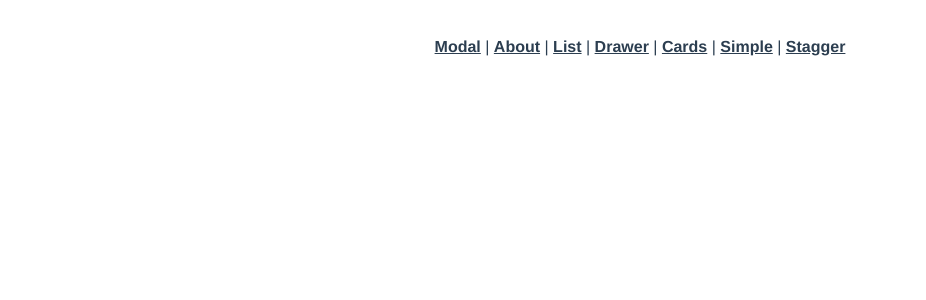
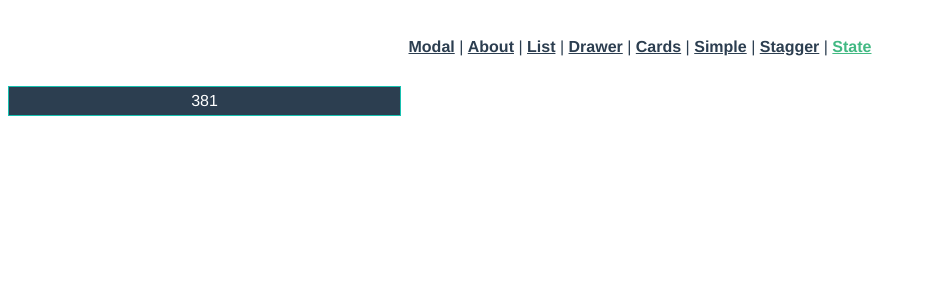
Before and after one commit to chungthehao/VueMastery-Animating-Vue, a Vue app: page /state in a window 1280 px wide. Shown: the top 300 px of the page, without its empty margins (0-926 px from the left). Built offline with nearby package versions, Linux system fonts and the light colour scheme.

Commit message:
Setup for State

```diff
--- a/src/App.vue
+++ b/src/App.vue
@@ -7,7 +7,8 @@
       <router-link to="/drawer">Drawer</router-link> |
       <router-link to="/cards">Cards</router-link> |
       <router-link to="/simple">Simple</router-link> |
-      <router-link to="/stagger">Stagger</router-link>
+      <router-link to="/stagger">Stagger</router-link> |
+      <router-link to="/state">State</router-link>
     </div>
 
     <!-- <transition name="slide-fade" mode="out-in"> -->
--- a/src/router.js
+++ b/src/router.js
@@ -47,5 +47,11 @@
       name: 'stagger',
       component: () => import('./views/Stagger.vue')
     },
+    {
+      path: '/state',
+      name: 'state',
+      component: () =>
+        import(/* webpackChunkName: "state" */ './views/State.vue')
+    }
   ]
 });
--- /dev/null
+++ b/src/views/State.vue
@@ -0,0 +1,39 @@
+<template>
+  <div>
+    <div :style="{ width: number + 'px' }" class="bar">
+      <span>{{ number }}</span>
+    </div>
+  </div>
+</template>
+
+<script>
+import gsap from 'gsap';
+
+export default {
+  data() {
+    return {
+      number: 0
+    }
+  },
+  methods: {
+    randomNumber() {
+      this.number = Math.floor(Math.random() * (800 - 0))
+    }
+  },
+  created() {
+    setInterval(this.randomNumber, 1500)
+  }
+}
+</script>
+
+<style scoped>
+.bar {
+  padding: 5px;
+  background-color: #2c3e50;
+  border: 1px #16c0b0 solid;
+  min-width: 20px;
+}
+.bar span {
+  color: white;
+}
+</style>
```
